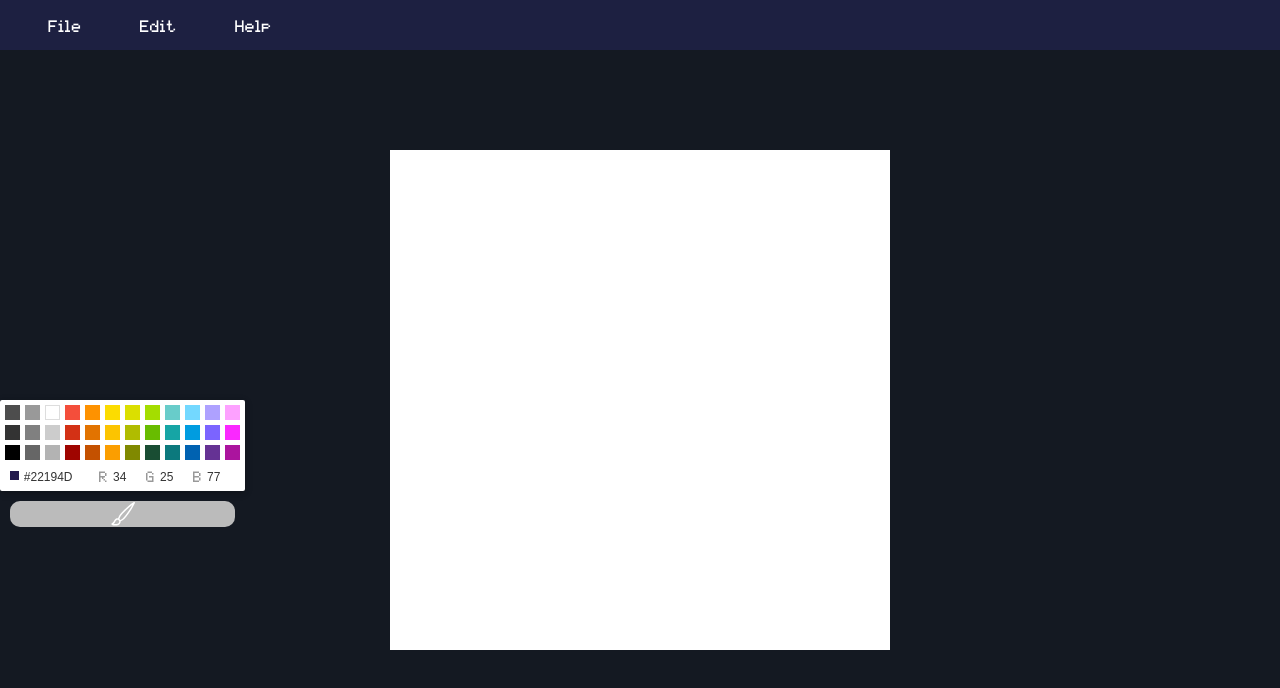
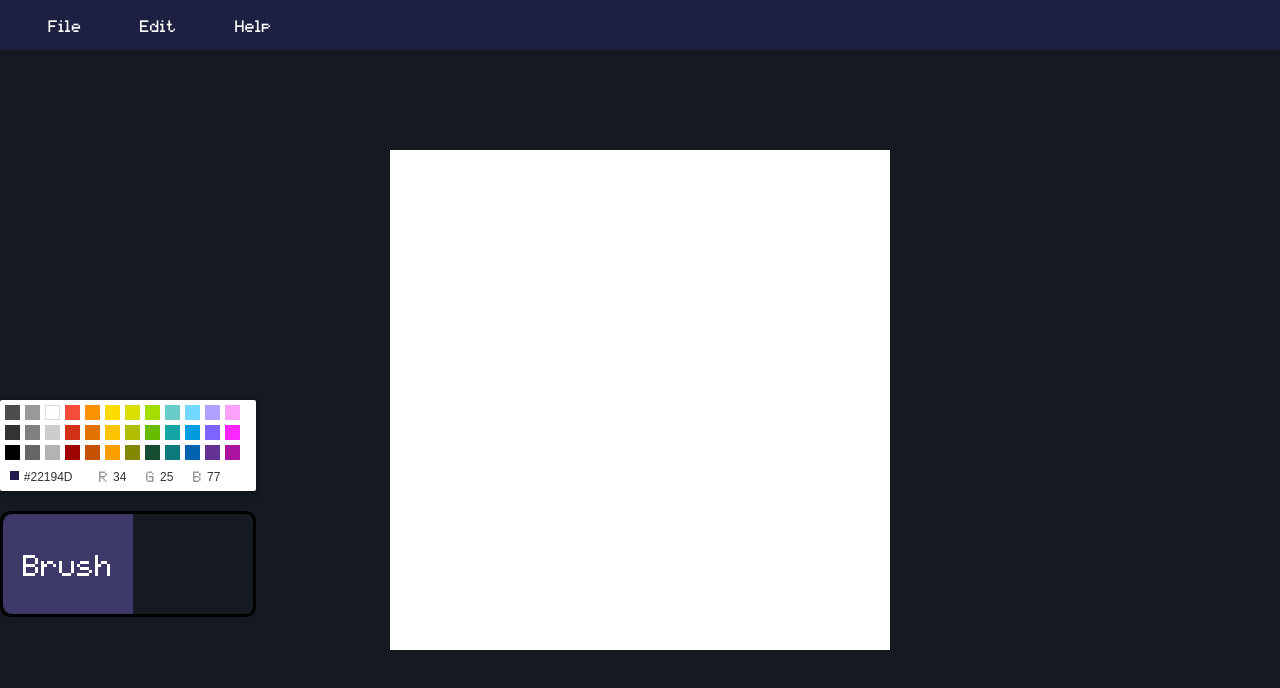
Before and after one commit to nonstopper0/react-pixel, a React (Create React App) app: page / in a window 1280 px wide. Both pictures are taken after a click on the button "START NOW". Shown: the top 688 px of the page. Built offline with nearby package versions, Linux system fonts and the light colour scheme.

Commit message:
added mouse hold for brush

```diff
--- a/src/Modules/Editor/Editor.js
+++ b/src/Modules/Editor/Editor.js
@@ -13,14 +13,15 @@ export default function Editor(props) {
     const [zoom, setZoom] = useState(500)
     const [top, setTop] = useState(50);
     const [left, setLeft] = useState(50);
-    const [brush, openBrush] = useState(false)
     const [currentColor, setCurrentColor] = useState('#bbbbbb')
     const [gridLines, setGridLines] = useState(false)
     const [hoverHelper, setHoverHelper] = useState(true);
+    const [brush, openBrush] = useState(false)
     const [dropDownOpen, setDropDownOpen] = useState(false)
 
     useEffect(() => {
         document.addEventListener('wheel', handleZoom);
+        document.addEventListener('keypress', (e)=>console.log(e.keyCode))
         return function cleanup() {
             console.log("cleaning")
             document.removeEventListener('wheel', handleZoom)
@@ -56,26 +57,26 @@ export default function Editor(props) {
         setCurrentColor(() => color);
     }
 
-    // called from left-nav to toggle active classes on certain tools
-    const handleTool = (e) => {
-            e.target.classList.toggle('active');
-            console.log(e.target.classList);
+    const handleTool = (e, classToAdd, idToFind, variable, setVar) => {
+        setVar(!variable)
+        document.querySelector(`#${idToFind}`).classList.toggle(classToAdd)
     }
 
     // this code layout is super odd but it works perfectly?
     // I think it is because the react state hooks dont update within the same function when using them this way so manipulating the setDropDown data works fine even when the checks later in the method dont work as the code maybe looks
-    const handleDropDown = (e) => {
-        if (dropDownOpen) {
-            setDropDownOpen(false)
-            let divToClose = document.querySelector(`.${dropDownOpen}`)
-            divToClose.classList.add('hidden')
-            if (dropDownOpen === e.target.innerHTML) {
+    const handleOpenClose = (e, className, variable, setVar) => {
+        console.log(e.target, className, variable, setVar)
+        if (variable) {
+            setVar(false)
+            let divToClose = document.querySelector(`.${variable}`)
+            divToClose.classList.add(className)
+            if (variable === e.target.id) {
                 return
             }
         }
-        setDropDownOpen(e.target.innerHTML)
-        let divToOpen = document.querySelector(`.${e.target.innerHTML}`)
-        divToOpen.classList.remove('hidden')
+        setVar(e.target.id)
+        let divToOpen = document.querySelector(`.${e.target.id}`)
+        divToOpen.classList.remove(className)
     }
 
     const downloadImage = async (e) => {
@@ -101,19 +102,19 @@ export default function Editor(props) {
       <div className="editor">
           <nav className="top-nav">
               <div className="dd-wrapper">
-                <button onClick={(e) => handleDropDown(e)}>File</button>
+                <button id="File" onClick={(e) => handleOpenClose(e, 'hidden', dropDownOpen, setDropDownOpen)}>File</button>
                 <div className="drop-down hidden File">
                     <button onClick={()=> downloadImage(toSvg)}>Download</button>
                 </div>
               </div>
               <div className="dd-wrapper">
-                <button onClick={(e) => handleDropDown(e)}>Edit</button>
+                <button id="Edit" onClick={(e) => handleOpenClose(e, 'hidden', dropDownOpen, setDropDownOpen)}>Edit</button>
                 <div className="drop-down hidden Edit">
                     <button onClick={() => resize()}>Resize</button>
                 </div>
               </div>
               <div className="dd-wrapper">
-                <button onClick={(e) => handleDropDown(e)}>Help</button>
+                <button id="Help" onClick={(e) => handleOpenClose(e, 'hidden', dropDownOpen, setDropDownOpen)}>Help</button>
                 <div className="drop-down hidden Help">
                 </div>
               </div>
@@ -122,10 +123,12 @@ export default function Editor(props) {
 
                 <Colors changeColor={handleColor}/>
 
-                <button style={{backgroundColor: currentColor}} className="left-buttons" onClick={(e)=> {
-                    openBrush(!brush)
-                    handleTool(e)
-                }}><BsBrush /></button>
+                <div className="button-wrapper">
+                    <button className="left-button" onClick={(e)=> {
+                        handleTool(e, 'brush-inactive', 'brush', brush, openBrush)
+                    }}>Brush</button>
+                    <div style={{backgroundColor: currentColor}} id="brush" className="brush-button brush-inactive"></div>
+                </div>
                 { brush ? <Brush currentColor={currentColor} /> : null }
 
           </nav>
--- a/src/Modules/Editor/Editor.scss
+++ b/src/Modules/Editor/Editor.scss
@@ -59,26 +59,50 @@
         flex-direction: column;
         top: 50%;
 
+        .active {
+            border: 10px solid grey;
+        }
 
-        .left-buttons {
-            background-color: rgb(100, 100, 100);
-            color: white;
-            font-size: 1.5rem;
+        .button-wrapper {
+            border: 3px solid rgb(0, 0, 0);
             border-radius: 10px;
-            margin: 10px;
-            border: none;
+            margin-top: 20px;
+            height: 100px;
+            width: 250px;
             display: flex;
-            justify-content: center;
-            align-items: center;
 
-            &:focus {
-                outline: none;
+
+            .brush-button {
+                width: 100%;
+                height: 100%;
+                background-color: white;
+                border-radius: 0px 10px 10px 0px;
+            }
+            .brush-inactive {
+                display: none;
             }
 
-            .active {
-                border: 10px solid grey;
+
+            .left-button {
+                background-color: rgb(61, 58, 105);
+                color: rgb(255, 255, 255);
+                font-family: 'pixel';
+                font-size: 1.5rem;
+                border-radius: 10px 0px 0px 10px;
+                padding: 20px;
+                border: none;
+                display: flex;
+                justify-content: center;
+                align-items: center;
+
+                &:focus {
+                    outline: none;
+                }
+
             }
+
         }
+
     }
 }
 
--- a/src/Modules/Editor/Panels/Brush.js
+++ b/src/Modules/Editor/Panels/Brush.js
@@ -3,18 +3,48 @@ import React, { useEffect, useState, useRef } from 'react'
 
 export default function Brush(props) {
     let pixelLocation = 0
-    // setup listener to listen for brush color and location
+    let mouseDown = false;
+
     useEffect(() => {
         console.log('attaching event listener to brush with color: ' + props.currentColor)
-        document.getElementById("canvas").addEventListener('mousedown', handleClick );
+        document.getElementById("canvas").addEventListener('mousedown', handleMouseClick );
+        document.getElementById("canvas").addEventListener('mousemove', handleMouseMove );
+        document.getElementById("canvas").addEventListener('mouseleave', handleMouseLeave );
+        document.getElementById("canvas").addEventListener('mouseup', handleMouseUp );
         return function cleanup() {
-            document.getElementById("canvas").removeEventListener('mousedown', handleClick );
+            document.getElementById("canvas").removeEventListener('mousedown', handleMouseClick );
+            document.getElementById("canvas").removeEventListener('mousemove', handleMouseMove );
+            document.getElementById("canvas").removeEventListener('mouseleave', handleMouseLeave );
+            document.getElementById("canvas").removeEventListener('mouseup', handleMouseUp );
         }
     }, [props.currentColor, props.size])
 
-    let handleClick = async (e) => {
+    let handleMouseMove = (e) => {
+        e.preventDefault();
+        if (mouseDown) {
+            if (Math.floor(e.timeStamp) % 3 == 0) {
+                console.log('painting')
                 let below = document.elementFromPoint(e.clientX, e.clientY)
                 below.style.backgroundColor = props.currentColor
+            }
+        }
+    }
+
+    let handleMouseUp = (e) => {
+        console.log(mouseDown)
+        mouseDown = false
+    }
+
+    let handleMouseLeave = (e) => {
+        mouseDown = false
+    }
+
+    let handleMouseClick = async (e) => {
+        e.preventDefault();
+        mouseDown = true;
+        let below = document.elementFromPoint(e.clientX, e.clientY)
+        below.style.backgroundColor = props.currentColor
+        if (props.size == 2) {
             let location = await JSON.parse(e.target.id)
             console.log(location)
             console.log(e.target.id)
@@ -29,6 +59,7 @@ export default function Brush(props) {
             if (top1) { top1.style.backgroundColor = props.currentColor }
             if (bottom1) { bottom1.style.backgroundColor = props.currentColor }
         }
+    }
 
     return null
 }
```
Lines whose indentation alone changed are shown as unchanged.
